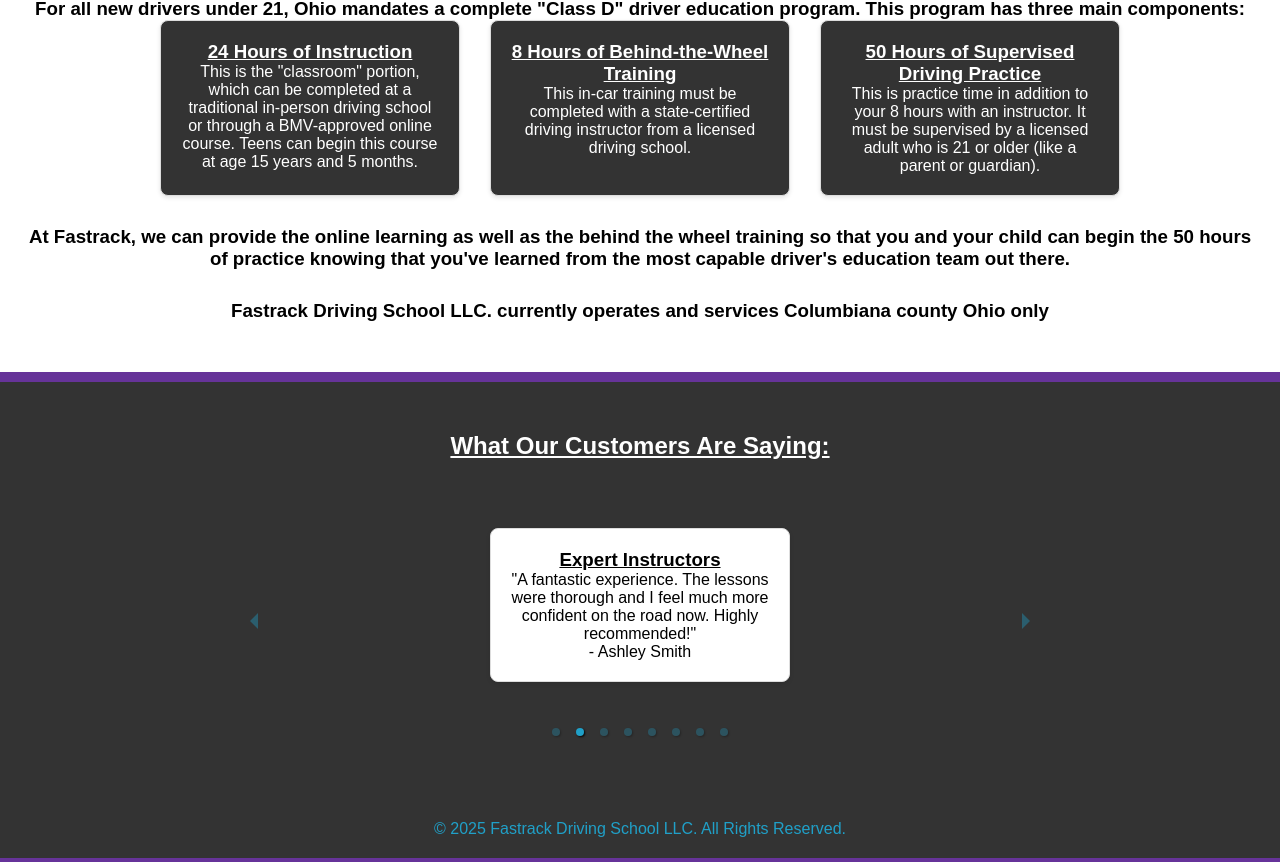
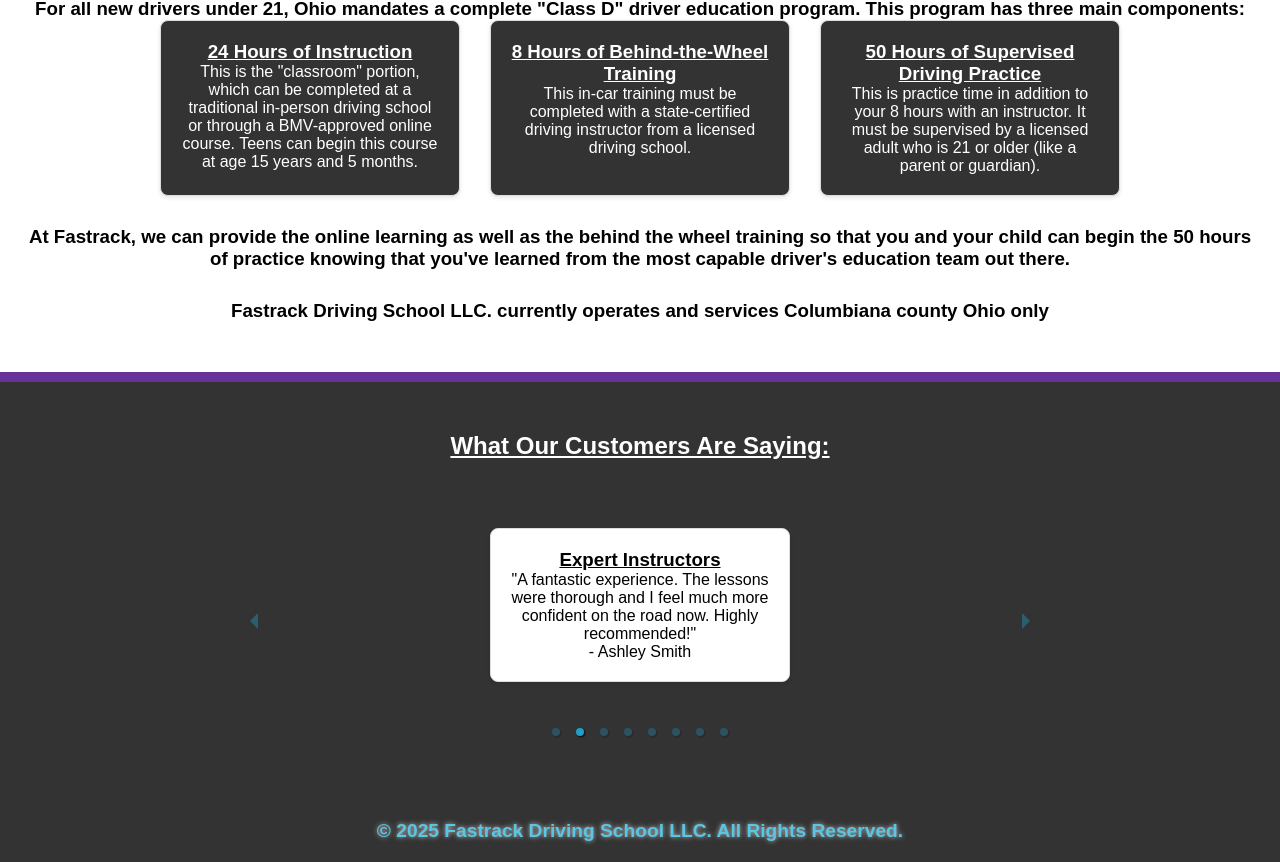
Before and after one commit to cryptocoledotcom/fastrack-drivingschool-website, a React (Create React App) app: page / in a window 1280 px wide. Shown: the part 969-1831 px from the top of the page. Built offline with nearby package versions, Linux system fonts and the light colour scheme; no server answers.

Commit message:
Made css changes to pricing etc.

```diff
--- a/src/components/Footer.css
+++ b/src/components/Footer.css
@@ -1,12 +1,15 @@
 .footer {
-  background-color: #333;
-  color: #20a0c8;
+  background-color: var(--dark-gray); /* Match navbar background */
+  color: #58c6e4; /* Lighter turquoise for contrast against dark-gray */
+  font-size: 1.2rem; /* Larger font size to meet WCAG contrast for large text */
+  font-weight: bold; /* Makes text 'large' for WCAG, passing contrast test */
   padding: 20px;
   text-align: center;
+  text-shadow: 0 0 5px rgba(255, 255, 255, 0.7);
 }
 
 @media (max-width: 768px) {
-  .footer {
+  footer {
     padding: 10px;
   }
 }
--- a/src/pages/CourseDetails.css
+++ b/src/pages/CourseDetails.css
@@ -20,11 +20,12 @@
     border-radius: 0 0 8px 8px;
 }
 
-.course-detail-price {
+/* Making this selector more specific to override the general 'p' tag color */
+.online-course-description .course-detail-price {
     font-size: 1.5rem;
     font-weight: bold;
-    color: var(--price-color);
-    margin-bottom: 1.5rem;
+    color: #2E7D32; /* Darker green for accessibility */
+    margin: 1.5rem 0 0;
 }
 
 .course-detail-description {
--- a/src/pages/CourseDetails.js
+++ b/src/pages/CourseDetails.js
@@ -38,15 +38,14 @@
     <>
       <div className="course-detail-header">
         <h1>{course.title}</h1>
-        <p className="course-detail-price">${course.price}</p>
       </div>
       <div className="course-detail-body">
         {course.id === 'fastrack-online' ? (
-          <OnlineCourseDescription />
+          <OnlineCourseDescription price={course.price} />
         ) : course.id === 'fastrack-behind-the-wheel' ? (
-          <BehindTheWheelCourseDescription />
+          <BehindTheWheelCourseDescription price={course.price} />
         ) : course.id === 'fastrack-complete' ? (
-          <OnlineAndBehindTheWheelCourseDescription />
+          <OnlineAndBehindTheWheelCourseDescription price={course.price} />
         ) : (
           <p className="course-detail-description">{course.description}</p>
         )}
@@ -56,7 +55,7 @@
   );
 };
 
-const OnlineCourseDescription = () => (
+const OnlineCourseDescription = ({ price }) => (
   <div className="online-course-description">
     <h2>Become a Safe, Confident Ohio Driver with Our State-Approved Online Course</h2>
     <p>Get on the road to earning your driver's permit with our comprehensive online classroom course, fully approved by the Ohio Bureau of Motor Vehicles (BMV). This 24-hour program is specifically designed to provide new drivers with the foundational knowledge and skills required to be a safe and competent driver in Ohio.</p>
@@ -85,11 +84,12 @@
     <p><strong>Enroll today and take the first step towards becoming a responsible and skilled driver on Ohio's roads!</strong></p>
     <div className="enroll-button-container">
       <Link to="/purchase/fastrack-online" className="btn btn-primary">Enroll Now</Link>
+      <p className="course-detail-price">${price}</p>
     </div>
   </div>
 );
 
-const BehindTheWheelCourseDescription = () => (
+const BehindTheWheelCourseDescription = ({ price }) => (
   <div className="online-course-description">
     <h2>Master the Road: Expert Behind-the-Wheel Driving Instruction</h2>
     <p>Transition from theory to practice with our comprehensive 8-hour behind-the-wheel driving course. Designed for aspiring Ohio drivers, this program provides essential hands-on experience in the driver's seat under the guidance of our professional, state-certified instructors. Our goal is to build your confidence and shape you into a safe, skilled, and responsible driver.</p>
@@ -126,11 +126,12 @@
     <p><strong>Enroll today and take the first step towards becoming a responsible and skilled driver on Ohio's roads!</strong></p>
     <div className="enroll-button-container">
       <Link to="/purchase/fastrack-behind-the-wheel" className="btn btn-primary">Enroll Now</Link>
+      <p className="course-detail-price">${price}</p>
     </div>
   </div>
 );
 
-const OnlineAndBehindTheWheelCourseDescription = () => (
+const OnlineAndBehindTheWheelCourseDescription = ({ price }) => (
   <div className="online-course-description">
     <h2>The Complete Driver's Package: Your All-in-One Path to Driving Freedom</h2>
     <p>Get the most comprehensive and convenient driver's education experience with the Fastrack Complete Package. This bundle combines our 24-hour, state-approved online classroom with our 8-hour, hands-on behind-the-wheel training program.</p>
@@ -155,6 +156,7 @@
     <p><strong>Choose the complete package for the easiest, most efficient, and most affordable path to getting your Ohio driver's license.</strong></p>
     <div className="enroll-button-container">
       <Link to="/purchase/fastrack-complete" className="btn btn-primary">Enroll Now</Link>
+      <p className="course-detail-price">${price}</p>
     </div>
   </div>
 );
--- a/src/pages/Courses.css
+++ b/src/pages/Courses.css
@@ -89,6 +89,7 @@
 .course-card h2 {
   font-size: 1.5rem;
   color: var(--dark-gray);
+  text-decoration: underline;
 }
 
 .course-card .course-description {
@@ -98,6 +99,6 @@
 .course-card .course-price {
   font-size: 1.2rem;
   font-weight: bold;
-  color: var(--price-color);
+  color: #2E7D32; /* Darker green for accessibility */
   margin: 15px 0;
 }
```
